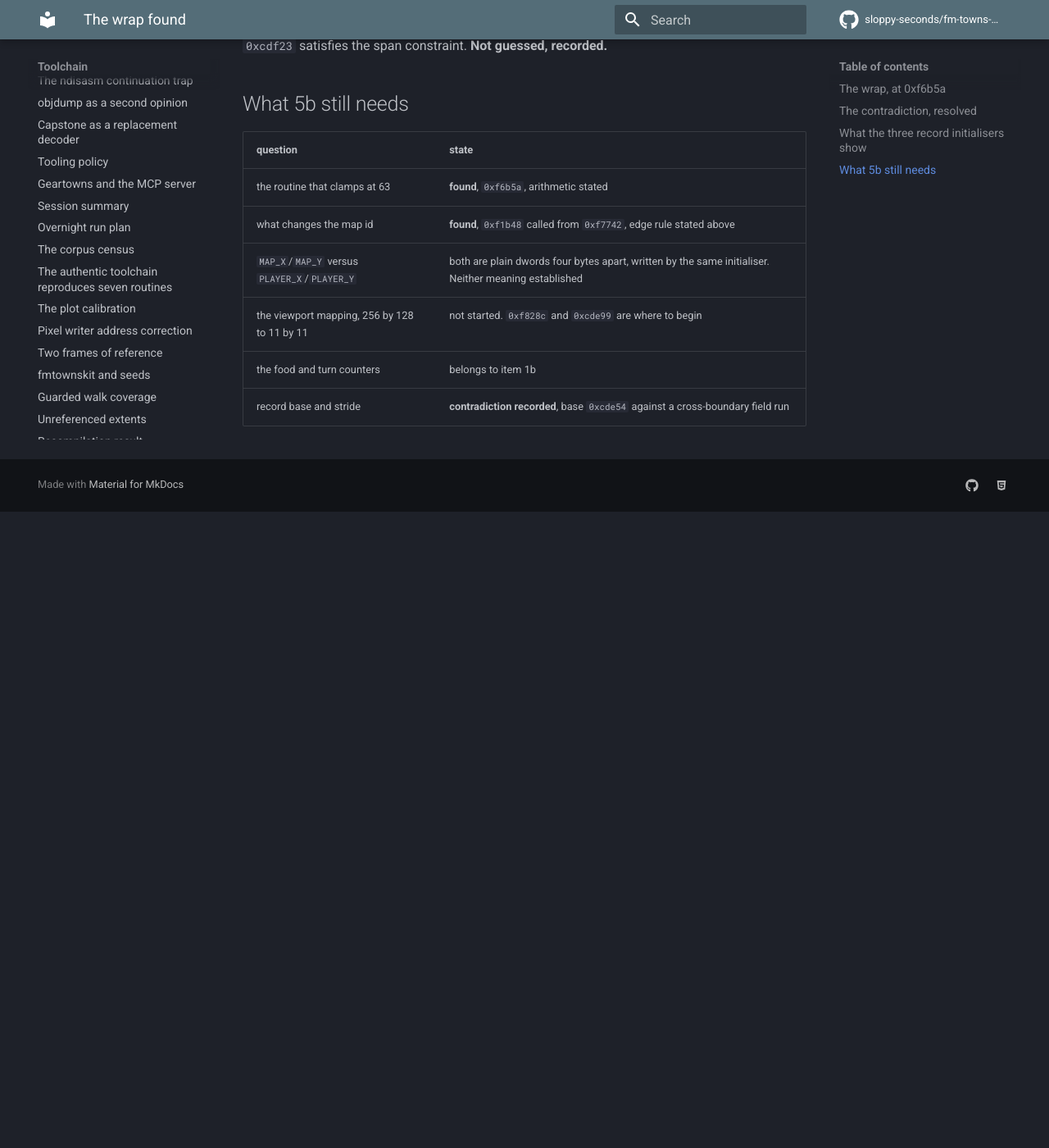
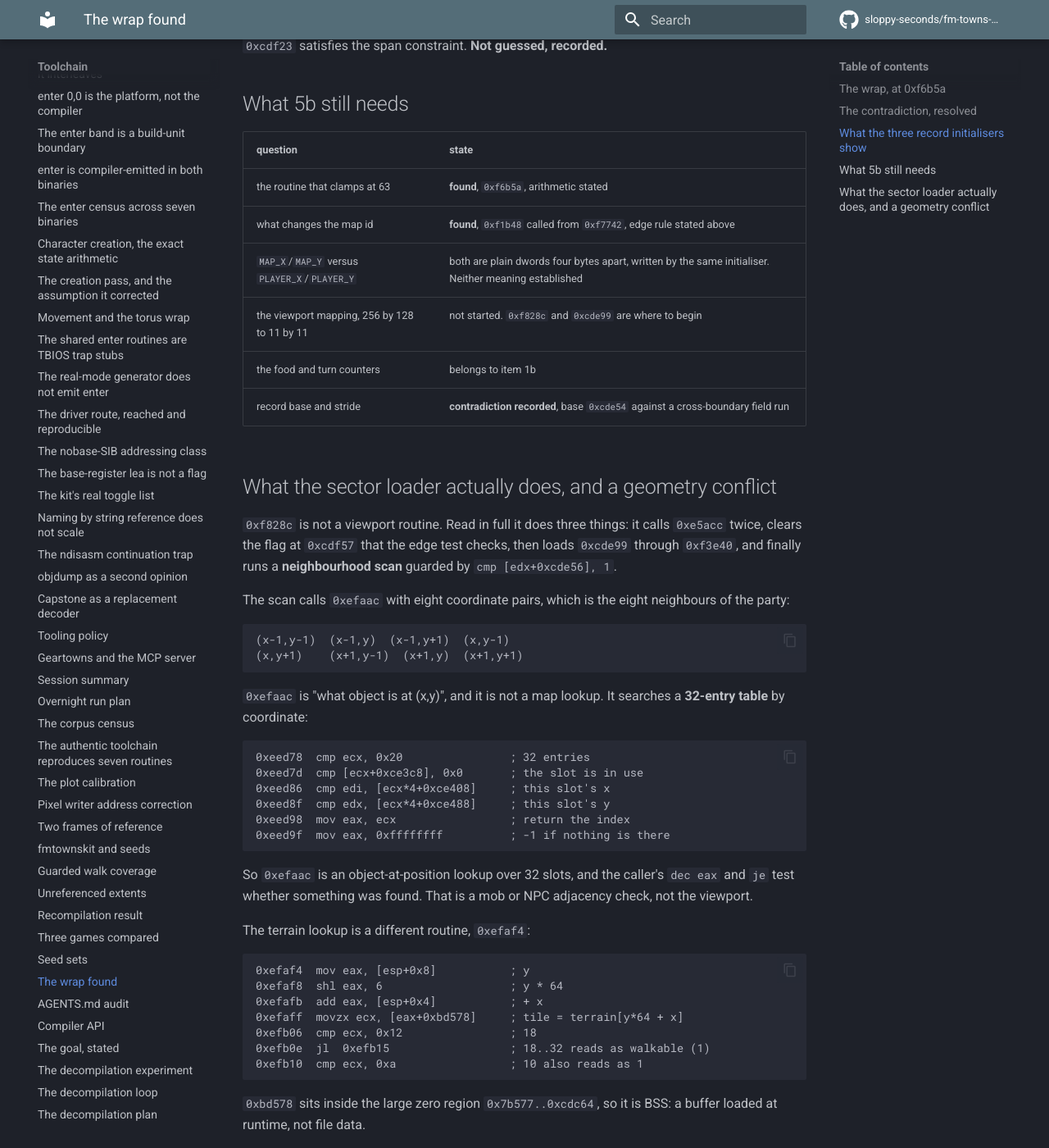
Before and after one commit to sloppy-seconds/fm-towns-ultima, an MkDocs documentation site: the page built from docs/movement-wrap-found.md, in a window 1280 px wide and 1400 px high, scrolled down 2653 px. Shown: the whole window at 82% size. Built offline with MkDocs 1.6.1 and Material for MkDocs 9.7.7, drawn with Linux system fonts in a browser that asks for light colours; comment, search, counter and statistics services are not loaded; before the commit the page ends 3277 px from its top, so only the background shows below that; some of the changed text lies outside the part shown.

Commit message:
5b: the sector loader is an adjacency check, and a geometry conflict
0xf828c is not a viewport routine. It clears the flag the edge test checks,
loads 0xcde99 through 0xf3e40, then calls 0xefaac on the eight neighbours of the
party.

0xefaac is "what object is at (x,y)", and it is not a map lookup. It searches a
32-entry table by coordinate, at 0xce3c8 for the in-use flag, 0xce408 for each
slot's x and 0xce488 for its y, returning -1 when nothing is there. The caller's
`dec eax; je` tests whether something was found. That is a mob or NPC adjacency
check.

The terrain lookup is separate, at 0xefaf4: terrain[y*64 + x] read from 0xbd578,
which sits inside the zero region 0x7b577..0xcdc64 and so is a runtime buffer.

THE CONFLICT, recorded rather than smoothed. map-geometry.md establishes a
32,768-byte buffer that is 256 by 128. The terrain lookup multiplies y by 64.
Those cannot both describe the same buffer: 32,768 bytes at a stride of 64 is
64 by 512. Three readings remain open and nothing measured here separates them:
different buffers, a window inside the larger one, or one figure being wrong.
Resolving it needs the writer of 0xbd578 or a live read, which is bot-plan P4 and
stays the last resort.

The viewport question is now blocked on that conflict rather than unstarted.

````diff
--- a/docs/movement-wrap-found.md
+++ b/docs/movement-wrap-found.md
@@ -128,3 +128,63 @@
 | the viewport mapping, 256 by 128 to 11 by 11 | not started. `0xf828c` and `0xcde99` are where to begin |
 | the food and turn counters | belongs to item 1b |
 | record base and stride | **contradiction recorded**, base `0xcde54` against a cross-boundary field run |
+
+## What the sector loader actually does, and a geometry conflict
+
+`0xf828c` is not a viewport routine. Read in full it does three things: it calls `0xe5acc` twice,
+clears the flag at `0xcdf57` that the edge test checks, then loads `0xcde99` through `0xf3e40`,
+and finally runs a **neighbourhood scan** guarded by `cmp [edx+0xcde56], 1`.
+
+The scan calls `0xefaac` with eight coordinate pairs, which is the eight neighbours of the party:
+
+```
+(x-1,y-1)  (x-1,y)  (x-1,y+1)  (x,y-1)
+(x,y+1)    (x+1,y-1)  (x+1,y)  (x+1,y+1)
+```
+
+`0xefaac` is "what object is at (x,y)", and it is not a map lookup. It searches a **32-entry
+table** by coordinate:
+
+```
+0xeed78  cmp ecx, 0x20                ; 32 entries
+0xeed7d  cmp [ecx+0xce3c8], 0x0       ; the slot is in use
+0xeed86  cmp edi, [ecx*4+0xce408]     ; this slot's x
+0xeed8f  cmp edx, [ecx*4+0xce488]     ; this slot's y
+0xeed98  mov eax, ecx                 ; return the index
+0xeed9f  mov eax, 0xffffffff          ; -1 if nothing is there
+```
+
+So `0xefaac` is an object-at-position lookup over 32 slots, and the caller's `dec eax` and `je`
+test whether something was found. That is a mob or NPC adjacency check, not the viewport.
+
+The terrain lookup is a different routine, `0xefaf4`:
+
+```
+0xefaf4  mov eax, [esp+0x8]           ; y
+0xefaf8  shl eax, 6                   ; y * 64
+0xefafb  add eax, [esp+0x4]           ; + x
+0xefaff  movzx ecx, [eax+0xbd578]     ; tile = terrain[y*64 + x]
+0xefb06  cmp ecx, 0x12                ; 18
+0xefb0e  jl  0xefb15                  ; 18..32 reads as walkable (1)
+0xefb10  cmp ecx, 0xa                 ; 10 also reads as 1
+```
+
+`0xbd578` sits inside the large zero region `0x7b577..0xcdc64`, so it is BSS: a buffer loaded at
+runtime, not file data.
+
+**The conflict, stated and not smoothed.** `map-geometry.md` establishes a 32,768-byte buffer that
+is 256 by 128, from a savestate boundary and the arithmetic `32768 / 128 = 256`. The terrain lookup
+multiplies y by **64**. Those cannot both describe the same buffer: if it is 32,768 bytes with a
+stride of 64, it is **64 by 512**, not 256 by 128.
+
+Three readings remain open and no measurement here separates them:
+
+- the terrain buffer at `0xbd578` is **not** the 32,768-byte `MAP2_*` image, and the two are
+  different objects of different shapes
+- the stride-64 index addresses a **window** inside the larger buffer, with an origin added
+  elsewhere before the lookup
+- one of the two figures is wrong
+
+The third is not assumed and neither is the first. Resolving it needs the writer of `0xbd578` and
+its neighbours, or a live read of the buffer during play, which is `bot-plan.md` P4 and remains the
+last resort rather than the next step.
````
Also changed, not shown: docs/plan.md (+11 -3 lines).
